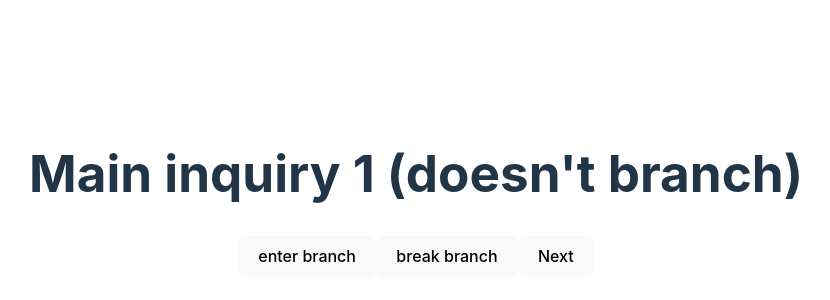
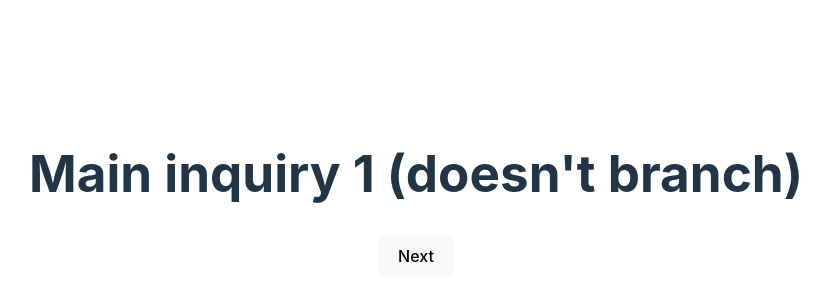
Before and after one commit to arnoob25/JanalaLFS, a React (Vite) app: page / in a window 1280 px wide. Shown: the part 206-506 px from the top of the page, without its empty margins (224-1054 px from the left). Built offline with nearby package versions, Linux system fonts and the light colour scheme.

Commit message:
changes i forgot to make in the previous commit. Deleted unnecessary code.

```diff
--- a/src/lfs_tools/guided_learning_activity/shared_ui_components/InquiryComponent.jsx
+++ b/src/lfs_tools/guided_learning_activity/shared_ui_components/InquiryComponent.jsx
@@ -4,25 +4,12 @@
  * but also used in the author end, to preview the designed inquiry.
  */
 
-import { INQUIRIES } from "../student_end/test_db"
 
-const InquiryComponent = ({ inquiry, enterBranch, breakBranch }) => {
-
-    const branchInquiries = INQUIRIES.filter(inquiry => inquiry.branch == 1)
-
-    const handleBranchEnter = () => {
-        enterBranch(inquiry, branchInquiries)
-    }
-
-    const hangleBreakingBranch = () => {
-        breakBranch()
-    }
+const InquiryComponent = ({ inquiry }) => {
 
     return (
         <>
             <h1>{inquiry.context_text}</h1>
-            <button onClick={handleBranchEnter}>enter branch</button>
-            <button onClick={hangleBreakingBranch}>break branch</button>
         </>
     )
 }
```
